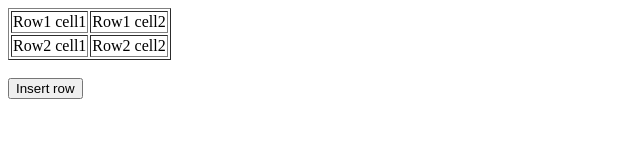
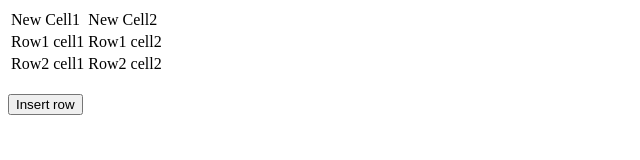
Before and after one commit to acciojob/create-table-1-eleshseth, a website: page main.html in a window 1280 px wide. Both pictures are taken after a click on the button "Insert row". Shown: the whole page, without its empty margins (0-640 px from the left). Drawn offline with Linux system fonts and the light colour scheme.

Commit message:
created a submission

```diff
--- a/main.html
+++ b/main.html
@@ -1,25 +1,26 @@
 <!DOCTYPE html>
 
 <html>
+  <head>
+    <meta charset="utf-8" />
+    <title>Insert row in a table</title>
+    <link rel="stylesheet" href="styles.css" />
+  </head>
 
-<head>
-	<meta charset=utf-8 />
-	<title>Insert row in a table</title>
-	<link rel="stylesheet" href="styles.css">
-</head>
+  <body>
+    <table id="sampleTable">
+      <tr>
+        <td>Row1 cell1</td>
+        <td>Row1 cell2</td>
+      </tr>
+      <tr>
+        <td>Row2 cell1</td>
+        <td>Row2 cell2</td>
+      </tr>
+    </table>
+    <br />
 
-<body>
-	<table id="sampleTable" border="1">
-		<tr><td>Row1 cell1</td>
-		<td>Row1 cell2</td></tr>
-		<tr><td>Row2 cell1</td>
-		<td>Row2 cell2</td></tr>
-	</table><br>
-
-	<input type="button" onclick="insert_Row()" value="Insert row">
-    <script type="text/javascript" src="./script.js">
-</script>
-
-</body>
-
+    <input type="button" onclick="insert_Row()" value="Insert row" />
+    <script type="text/javascript" src="./script.js"></script>
+  </body>
 </html>
--- a/script.js
+++ b/script.js
@@ -1,5 +1,10 @@
 function insert_Row() {
     //Write your code here
-
+  let table = document.querySelector('#sampleTable');
+  let newRow = table.insertRow(0);
+  let cell1 = newRow.insertCell();
+  let cell2 = newRow.insertCell();
+  cell1.innerText = 'New Cell1 ';
+  cell2.innerText = 'New Cell2 ';
 
 }
```
